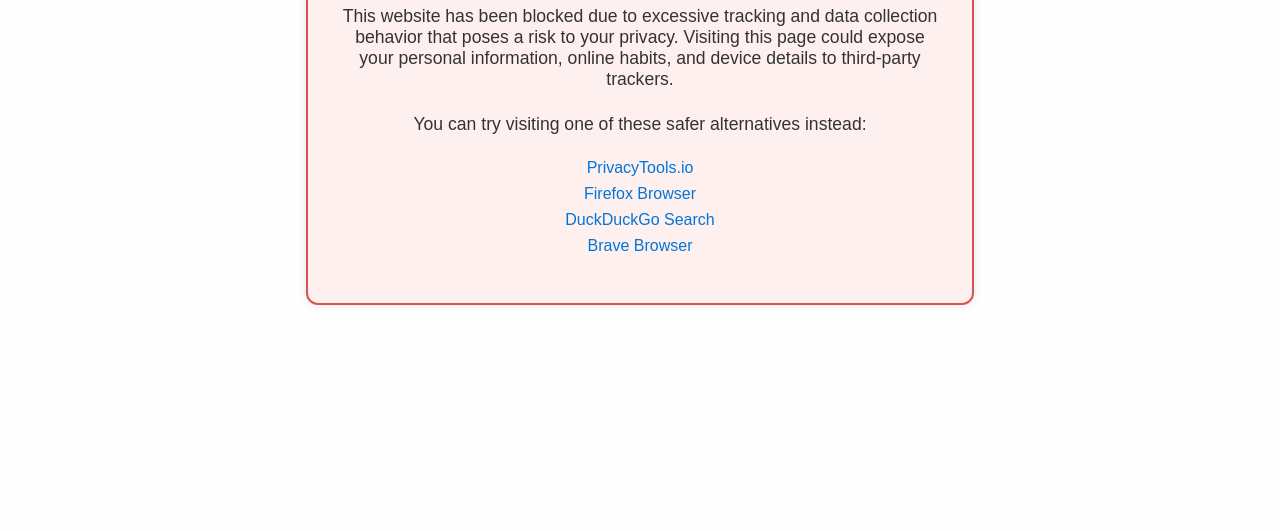
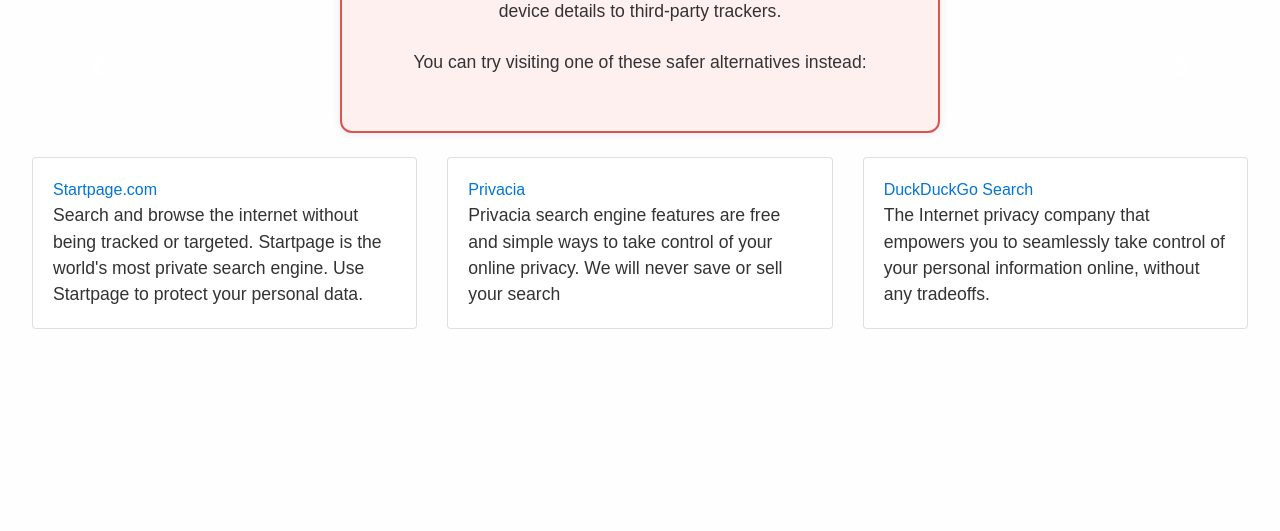
Before and after one commit to KokonutGamer/pivot-guard, a browser extension: page templates/redirect.html in a window 1280 px wide. Shown: the part 333-864 px from the top of the page. After the commit the page ends 800 px from the top, so only its background shows below. Drawn offline with nearby package versions, Linux system fonts and the light colour scheme.

Commit message:
Added carousel with temporary links

```diff
--- a/background.js
+++ b/background.js
@@ -7,6 +7,7 @@
 
 chrome.webNavigation.onCompleted.addListener(function (details) {
     // List of URLs or domains to block
+    // TODO switch this with an API call
     const blockedUrls = [
         "google.com",
         "tracking-website.com",
--- a/client.js
+++ b/client.js
@@ -12,5 +12,7 @@
         }
     }
 
+    // TODO async method for blocked sites
 
+    // TODO async method for alternative sites
 };
--- /dev/null
+++ b/templates/carousel.js
@@ -0,0 +1,39 @@
+// TODO replace with API call
+const items = [
+    { title: "Startpage.com", url: "https://www.startpage.com/", description: "Search and browse the internet without being tracked or targeted. Startpage is the world's most private search engine. Use Startpage to protect your personal data." },
+    { title: "Privacia", url: "https://privacia.org/", description: "Privacia search engine features are free and simple ways to take control of your online privacy. We will never save or sell your search" },
+    { title: "DuckDuckGo Search", url: "https://www.duckduckgo.com/", description: "The Internet privacy company that empowers you to seamlessly take control of your personal information online, without any tradeoffs." },
+    { title: "Brave Search", url: "https://search.brave.com/", description: "Search the Web. Privately. Truly useful results, AI-powered answers, & more. All from an independent index. No profiling, no bias, no Big Tech." }
+];
+
+const cardsPerSlide = 3;
+const carouselInner = document.getElementById("carouselInner");
+
+for (let i = 0; i < items.length; i += cardsPerSlide) {
+    const slideItems = items.slice(i, i + cardsPerSlide);
+    const isActive = i === 0 ? "active" : "";
+
+    const carouselItem = document.createElement("div");
+    carouselItem.className = `carousel-item ${isActive}`;
+
+    const row = document.createElement("div");
+    row.className = "row justify-content-center py-4";
+
+    slideItems.forEach(item => {
+        const col = document.createElement("div");
+        col.className = `col-md-4 d-flex justify-content-center`;
+
+        col.innerHTML = `
+            <div class="card" style="width: 35em;">
+            <div class="card-body">
+                <a href="${item.url}" class="card-title">${item.title}</a>
+                <p class="card-text">${item.description}</p>
+            </div>
+            </div>
+        `;
+        row.appendChild(col);
+    });
+
+    carouselItem.appendChild(row);
+    carouselInner.appendChild(carouselItem);
+}
--- a/templates/redirect.html
+++ b/templates/redirect.html
@@ -5,6 +5,8 @@
     <meta charset="UTF-8" />
     <meta name="viewport" content="width=device-width, initial-scale=1.0" />
     <title>Privacy Guard blocked this page</title>
+    <link rel="stylesheet" href="https://cdn.jsdelivr.net/npm/bootstrap@4.3.1/dist/css/bootstrap.min.css"
+        integrity="sha384-ggOyR0iXCbMQv3Xipma34MD+dH/1fQ784/j6cY/iJTQUOhcWr7x9JvoRxT2MZw1T" crossorigin="anonymous">
     <link rel="stylesheet" href="redirect-styles.css" />
 </head>
 
@@ -18,13 +20,33 @@
             trackers.
         </p>
         <p>You can try visiting one of these safer alternatives instead:</p>
-        <ul>
-            <li><a href="https://www.privacytools.io/">PrivacyTools.io</a></li>
-            <li><a href="https://www.mozilla.org/en-US/firefox/">Firefox Browser</a></li>
-            <li><a href="https://www.duckduckgo.com/">DuckDuckGo Search</a></li>
-            <li><a href="https://www.brave.com/">Brave Browser</a></li>
-        </ul>
     </div>
+
+    <!-- Carousel -->
+    <div id="altLinkCarousel" class="carousel slide" data-bs-ride="carousel">
+        <div class="carousel-inner" id="carouselInner"></div>
+    </div>
+    <a class="carousel-control-prev" href="#altLinkCarousel" role="button" data-slide="prev">
+        <span class="carousel-control-prev-icon" aria-hidden="true"></span>
+        <span class="sr-only">Previous</span>
+    </a>
+    <a class="carousel-control-next" href="#altLinkCarousel" role="button" data-slide="next">
+        <span class="carousel-control-next-icon" aria-hidden="true"></span>
+        <span class="sr-only">Next</span>
+    </a>
+
+    <script src="carousel.js" type="text/javascript"></script>
+
+    <!-- jQuery first, then Popper.js, then Bootstrap JS -->
+    <script src="https://code.jquery.com/jquery-3.3.1.slim.min.js"
+        integrity="sha384-q8i/X+965DzO0rT7abK41JStQIAqVgRVzpbzo5smXKp4YfRvH+8abtTE1Pi6jizo"
+        crossorigin="anonymous"></script>
+    <script src="https://cdn.jsdelivr.net/npm/popper.js@1.14.7/dist/umd/popper.min.js"
+        integrity="sha384-UO2eT0CpHqdSJQ6hJty5KVphtPhzWj9WO1clHTMGa3JDZwrnQq4sF86dIHNDz0W1"
+        crossorigin="anonymous"></script>
+    <script src="https://cdn.jsdelivr.net/npm/bootstrap@4.3.1/dist/js/bootstrap.min.js"
+        integrity="sha384-JjSmVgyd0p3pXB1rRibZUAYoIIy6OrQ6VrjIEaFf/nJGzIxFDsf4x0xIM+B07jRM"
+        crossorigin="anonymous"></script>
 </body>
 
 </html>
```
